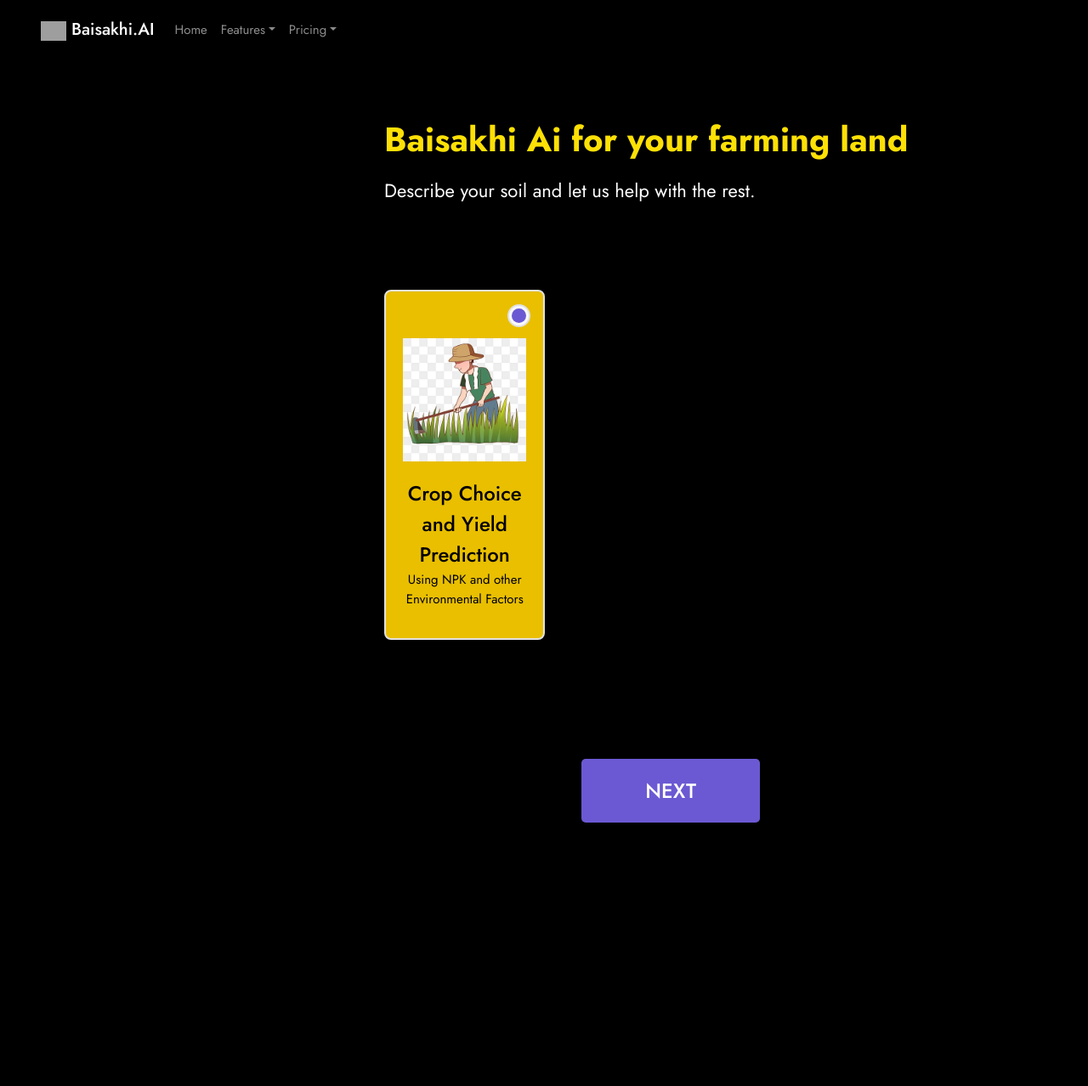
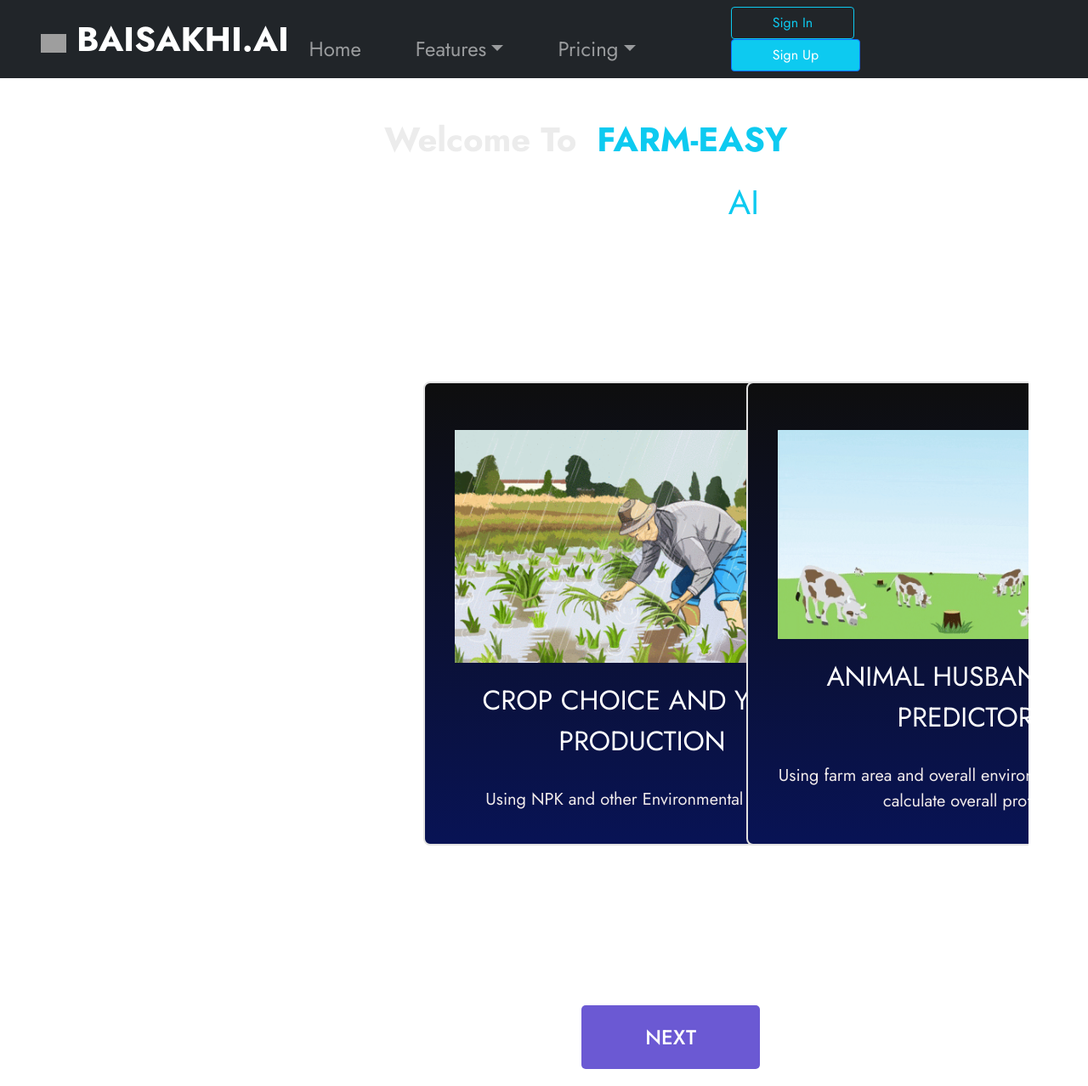
Before and after one commit to arnavgupta2003/BaisakhiAI, a Django app: template main_app/templates/index.html in a window 1280 px wide. Shown: the whole page at 85% size. Before the commit the page ends 968 px from the top, so only its background shows below. Run offline with Django 4.2, Linux system fonts and the light colour scheme; the template is opened without the code that fills it: most values are stand-ins (such as "Sample title", 1, 10 or a date in 2020); parts of the project's set-up code (start-up, migrations or seed data) failed here and were passed over; some libraries are stand-ins or nearby versions; grey boxes are pictures that could not be loaded.

Commit message:
Minor Changes to CSS

```diff
--- a/main_app/static/assets/css/style.css
+++ b/main_app/static/assets/css/style.css
@@ -7,11 +7,26 @@ body {
   font-size: 15px;
   font-weight: 400;
   line-height: 1.5;
-  background: #000000;
-  color: #fde006;
+  background-image: linear-gradient(rgb(9, 24, 84), rgb(0, 0, 0));
+  color: #ececec;
+  animation: animate 15s ease infinite;
+
   font-family: "Jost", sans-serif;
   -moz-osx-font-smoothing: antialiased;
   -webkit-font-smoothing: antialiased;
+}
+@-webkit-keyframes animate {
+  0% {
+    background-position: 0 50%;
+  }
+
+  50% {
+    background-position: 100% 50%;
+  }
+
+  100% {
+    background-position: 0 50%;
+  }
 }
 
 ::-moz-selection {
@@ -771,10 +786,11 @@ select.form-control option[value=""][disabled] {
 .step-inner-content {
   padding-bottom: 115px;
   border-bottom: 2px solid #dfdfdf;
+  font-size: larger;
 }
 
 .form-content .step-no {
-  font-size: 27px;
+  font-size: large;
 }
 
 .form-content .bottom-line {
@@ -782,7 +798,7 @@ select.form-control option[value=""][disabled] {
 }
 
 .form-content h2 {
-  font-size: 50px;
+  font-size: 85px;
   font-weight: 700;
   padding: 85px 0px 20px 0px;
 }
@@ -794,17 +810,20 @@ select.form-control option[value=""][disabled] {
 
 .step-box {
   padding-top: 70px;
+
 }
 
 .step-box-content {
   cursor: pointer;
   border-radius: 8px;
   border: 2px solid #e1e1e1;
-  padding: 55px 20px 35px 20px;
+  padding: 55px 20px 35px 35px;
   display: block;
-  color:#000000;
+  color:#f1ebeb;
   min-height: 260px;
-  background-color: #e9bf00;
+  min-width:500px;
+  position:relative;
+  background-image: linear-gradient(rgb(14, 14, 14), rgb(8, 19, 85));
 }
 
 .step-box-content input {
@@ -884,7 +903,7 @@ select.form-control option[value=""][disabled] {
   padding-left: 30px;
   margin-bottom: 15px;
   border-radius: 3px;
-  border: 2px solid #ededed;
+  border: 2px solid #090808;
   -webkit-transition: 0.3s all ease-in-out;
   -o-transition: 0.3s all ease-in-out;
   transition: 0.3s all ease-in-out;
@@ -893,7 +912,7 @@ select.form-control option[value=""][disabled] {
 .form-inner-area input:focus {
   -webkit-box-shadow: 0px 5px 35px 0px rgba(107, 89, 211, 0.17);
   box-shadow: 0px 5px 35px 0px rgba(107, 89, 211, 0.17);
-  border: 2px solid #6b59d3;
+  border: 2px solid #000000;
 }
 
 .gender-selection {
@@ -901,7 +920,7 @@ select.form-control option[value=""][disabled] {
 }
 
 .gender-selection h3 {
-  color: #5f5f63;
+  color: #000000;
   font-size: 23px;
   font-weight: 700;
   padding-bottom: 6px;
@@ -986,7 +1005,7 @@ select.form-control option[value=""][disabled] {
 .services-select-option li {
   width: 100%;
   min-height: 65px;
-  color: #959595;
+  color: #000000;
   font-size: 17px;
   position: relative;
   padding-left: 80px;
@@ -1043,7 +1062,7 @@ select.form-control option[value=""][disabled] {
 }
 
 .language-select p {
-  color: #636363;
+  color: #000000;
   font-size: 18px;
   padding-bottom: 20px;
 }
@@ -1107,7 +1126,7 @@ select.form-control option[value=""][disabled] {
   display: inline-block;
   margin-right: 25px;
   font-size: 19px;
-  color: #5f5f63;
+  color: #000000;
   padding: 20px 20px 20px 60px;
   width: 33%;
   font-weight: 600;
@@ -1146,7 +1165,7 @@ select.form-control option[value=""][disabled] {
   line-height: 1;
   font-weight: 900;
   display: none;
-  color: #fff;
+  color: rgb(2, 2, 2);
   z-index: 1;
   font-family: "Font Awesome 5 Free";
   position: absolute;
@@ -1355,6 +1374,12 @@ select.form-control option[value=""][disabled] {
     margin-right: 0;
   }
 }
+.hoverAnima:hover {
+  background-color: #08a9c6;
+  border-radius:10px;
+  min-width:10px;
+
+}
 
 @media screen and (max-width: 1199px) {
   .steps-area-fixed {
--- a/main_app/templates/index.html
+++ b/main_app/templates/index.html
@@ -24,47 +24,55 @@
 
 <body class = "main2oosh">
 	<div class ="container">
-	<nav class = "navbar py-3 p-5 navbar-expand-sm fixed-top navbar-dark bg-black">
-		<a href = "#" class = "d-inline-block align-top navbar-brand mb-0 h1">
-			<img src = "https://getbootstrap.com/docs/4.0/assets/brand/bootstrap-solid.svg" width = "30" height = "30"/>
-			Baisakhi.AI
+	<nav class = "navbar bg-dark text-black py-2 p-5 navbar-expand-sm fixed-top navbar-dark bg-black" >
+		<a href = "#" class = "d-inline-block  align-top navbar-brand font-weight-bold mb-0 fs-1">
+			<img src = "https://getbootstrap.com/docs/4.0/assets/brand/bootstrap-solid.svg" width = "30" height = "30" class  ="fs-5"/>
+			<strong>BAISAKHI.AI</strong>
 		</a>
 		<button type = "button" data-toggle="collaps" data-target = "#navbarNav" class ="navbar-toggler" aria-controls ="navbarNav" aria-expanded="false" aria-label="Toggle navigation">
 			<span class = "navbar-toggler-icon"></span></button>
-		<div class ="collapse navbar-collapse" id = "navbarNav">
-			<ul class = "navbar-nav">
-				<li class ="nav-item active">
-					<a href ="#" class  = "nav-link">Home</a>
+		<div class ="collapse navbar-collapse flex-d align-items-end justify-content-end" id = "navbarNav">
+			<ul class = "navbar-nav px-2">
+				<li class ="nav-item active  fs-4" >
+					<a href="#">
+    			<div class="hoverAnima mask nav-link"> Home</div>
+  					</a>
+
 				</li>
-				<li class ="nav-item dropdown">
-					<a href ="#" class  = "nav-link dropdown dropdown-toggle" id ="navbarDropdown" role ="button" data-bs-toggle ="dropdown" aria-expaned="false"> Features</a>
-					<ul class ="dropdown-menu" aria-labelledby ="navbarDropdown">
+				<li class ="nav-item fs-4 px-5 dropdown">
+					<a href ="#" class  = "hoverAnima nav-link dropdown dropdown-toggle" id ="navbarDropdown" role ="button" data-bs-toggle ="dropdown" aria-expaned="false"> Features</a>
+					<ul class ="bg-dark dropdown-menu" aria-labelledby ="navbarDropdown">
 						<li>
-							<a href ="#" class ="dropdown-item"> Feature 1</a>
+							<a href ="#" class ="dropdown-item text-white"> Feature 1</a>
 						</li>
 						<li>
-							<a href ="#" class ="dropdown-item"> Feature 2</a>
+							<a href ="#" class ="dropdown-item text-white"> Feature 2</a>
 						</li>
 						<li>
-							<a href ="#" class ="dropdown-item"> Feature 3</a>
+							<a href ="#" class ="dropdown-item text-white"> Feature 3</a>
 						</li>
 					</ul>
 				</li>
-				<li class ="nav-item dropdown">
-					<a href ="#" class  = "nav-link dropdown dropdown-toggle" id ="navbarDropdown" role ="button" data-bs-toggle ="dropdown" aria-expaned="false">Pricing</a>
-					<ul class ="dropdown-menu" aria-labelledby ="navbarDropdown">
+				<li class ="nav-item fs-4 dropdown">
+					<a href ="#" class  = " hoverAnima nav-link dropdown dropdown-toggle" id ="navbarDropdown" role ="button" data-bs-toggle ="dropdown" aria-expaned="false">Pricing</a>
+					<ul class ="dropdown-menu bg-dark" aria-labelledby ="navbarDropdown">
 						<li>
-							<a href ="#" class ="dropdown-item"> Feature 1</a>
+							<a href ="#" class ="dropdown-item text-white"> Pricing 1</a>
 						</li>
 						<li>
-							<a href ="#" class ="dropdown-item"> Feature 2</a>
+							<a href ="#" class ="dropdown-item text-white"> Pricing 2</a>
 						</li>
 						<li>
-							<a href ="#" class ="dropdown-item"> Feature 3</a>
+							<a href ="#" class ="dropdown-item text-white"> Pricing 3</a>
 						</li>
 					</ul>
 				</li>
+
 			</ul>
+			<div class ="mx-5 px-5 align-items-end">
+				<button type="button" class="btn btn-outline-info ml-5 px-5">Sign In</button>
+				<button type="button" class="btn bg-info btn-primary px-5">Sign Up</button>
+			</div>
 
 		</div>
 	</nav>
@@ -109,7 +117,7 @@
 				</ul>
 			</div>
 		</div>
-		<form class="multisteps-form__form" id="wizard" method="GET">
+		<form class="multisteps-form__form text-black" id="wizard" method="GET">
 			<div class="form-area position-relative">
 				<!-- div 1 -->
 				<div class="multisteps-form__panel js-active" data-animation="slideHorz">
@@ -118,24 +126,60 @@
 							<div class="form-content pera-content">
 								<div class="step-inner-content container">
 
-									<h2>Baisakhi Ai for your farming land</h2>
-									<p class ="text-white">Describe your soil and let us help with the rest.</p>
-									<div class="step-box">
-										<div class="row">
-											<div class="col-md-4">
+									<div class ="d-flex fs-1">
+										<h2>Welcome To  </h2>
+										<div class ="text-info fs-1 mx-4">
+											<h2>FARM-EASY</h2>
+										</div>
+
+
+									</div>
+									<div class ="d-flex">
+										<div class ="text-white fs-1">Harvest the Potential of </div>
+										<div class ="text-info mx-3 fs-1">
+											AI
+										</div>
+
+									</div>
+									<p class ="text-white">Modernize Crop Selection and Profits Within Minutes </p>
+
+									{% comment %} <p class ="text-white">Within Minutes </p> {% endcomment %}
+									<div class="step-box d-flex ">
+										<div class="row w-1000 gx-1 overflow-hidden d-flex ">
+											<div class="col-6 d-flex ml-auto p-5 justify-content-start">
 												<label class="step-box-content  text-center relative-position active">
 													<span class="step-box-icon">
-														<img src="{% static 'assets/img/try2.jpg' %}" alt="">
+														<img src="{% static 'assets/img/farmmm.gif' %}" alt="">
 													</span>
-													<span class="step-box-text">
-														Crop Choice and Yield Prediction
-													</span>
-													<span>Using NPK and other Environmental Factors</span>
+
+													<p class=" text-white fs-2">
+														CROP CHOICE AND YIELD PRODUCTION
+												</p>
+													<span class = "fs-5">Using NPK and other Environmental Factors</span>
 													<span class="service-check-option">
 														<span><input id="condition0" type="radio" name="service_name" value="NPK Calculator" checked></span>
 													</span>
 												</label>
 											</div>
+
+
+
+											<div class="col-6 mr-auto p-5 align-self">
+												<label class="step-box-content  text-center relative-position active">
+													<span class="step-box-icon">
+														<img src="{% static 'assets/img/animal.gif' %}" alt="">
+													</span>
+
+													<p class=" text-white fs-2">
+														ANIMAL HUSBANDARY PREDICTOR
+												</p>
+													<span class = "fs-5">Using farm area and overall environmental factors to calculate overall profits</span>
+													<span class="service-check-option">
+														<span><input id="condition0" type="radio" name="service_name" value="NPK Calculator" checked></span>
+													</span>
+												</label>
+											</div>
+
 
 											{% comment %} <div class="col-md-4">
 												<label class="step-box-content bg-white text-center relative-position">
@@ -204,7 +248,7 @@
 										<h2>Enter Soil Details</h2>
 										<p class ="text-white">Enter the Values of Nitrogen, Phosphorus and Potassium contents in your soil.</p>
 										<div class="form-inner-area">
-											<input type="number" name="nitrogen" class="form-control required" placeholder="Nitrogen *" required>
+											<input type="number" name="nitrogen" class="form-control required text-black" placeholder="Nitrogen *" required>
 											<input type="number" name="phosphorus" class="form-control required" placeholder="Phosphorus *" required>
 											<input type="number" name="potassium" class="form-control required" placeholder="Potassium *" required>
 											<!-- <input type="email" name="email" class="form-control required" placeholder="Email Address *" required>
@@ -226,9 +270,9 @@
 										<!-- </div> -->
 										<div class="language-select">
 											<label> <h4>Choose your State</h4></label>
-											<select name="state">
+											<select name="state" class = "text-black">
 												{% for city in states %}
-													<option value={{ forloop.counter0 }}>{{city}}</li>
+													<option class ="text-black" value={{ forloop.counter0 }}>{{city}}</li>
 												{% endfor %}
 											</select>
 											<br><br>
@@ -308,7 +352,15 @@
 										</div>
 									</div>
 									<div class="conditional" data-condition="true">
-
+										{% comment %} <div class="language-select">
+											<label> <h4>Choose your Crop</h4></label>
+											<select name="crop">
+												{% for x in crops %}
+													<option value={{ forloop.counter0 }}>{{x}}</li>
+												{% endfor %}
+											</select>
+										</div> {% endcomment %}
+										<br><br>
 										<label> <h4>Crop Season</h4></label>
 
 										<!-- <div class="services-select-option">
```
Also changed, not shown: main_app/static/assets_ty/css/style.css (+17 -7 lines), main_app/templates/thanks-1.html (+126 -27 lines), main_app/static/assets/img/animal.gif (added), main_app/static/assets/img/farmmm.gif (added), main_app/static/assets/js/main.js (line endings or trailing spaces).
